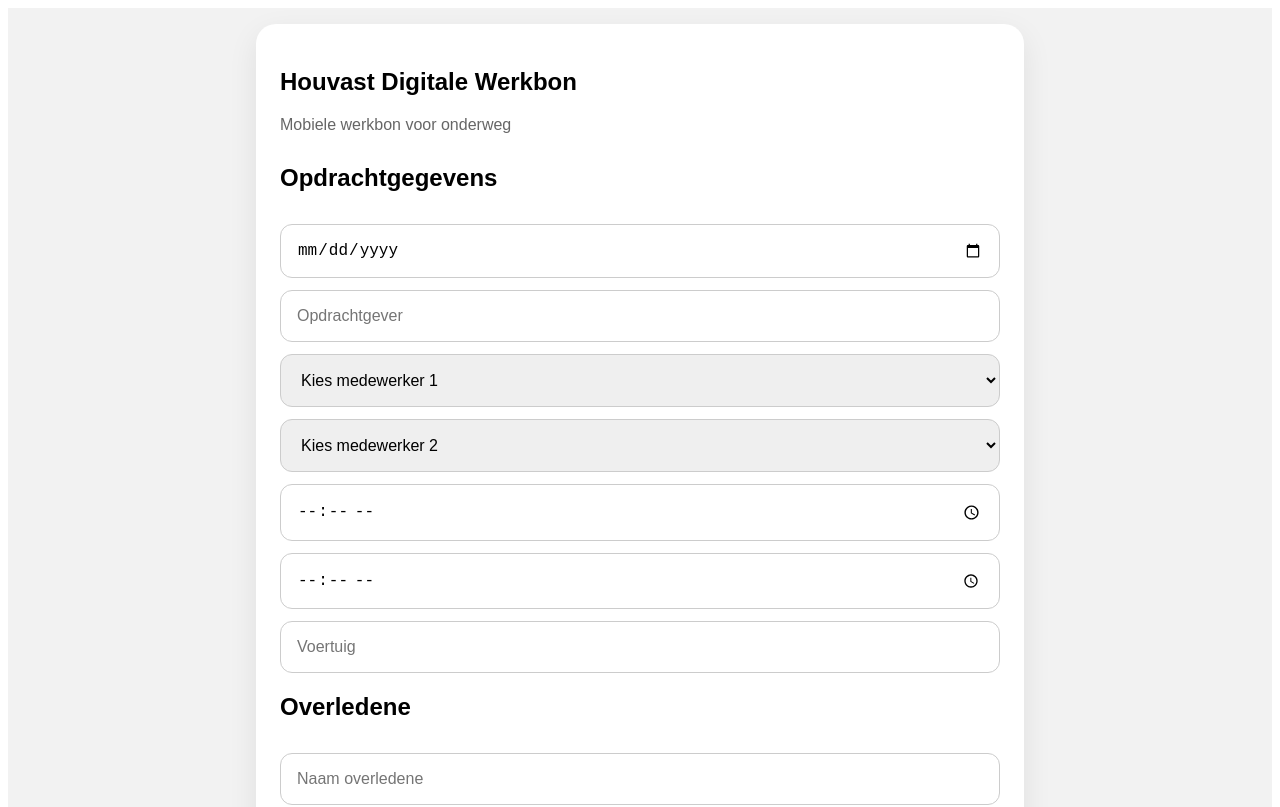
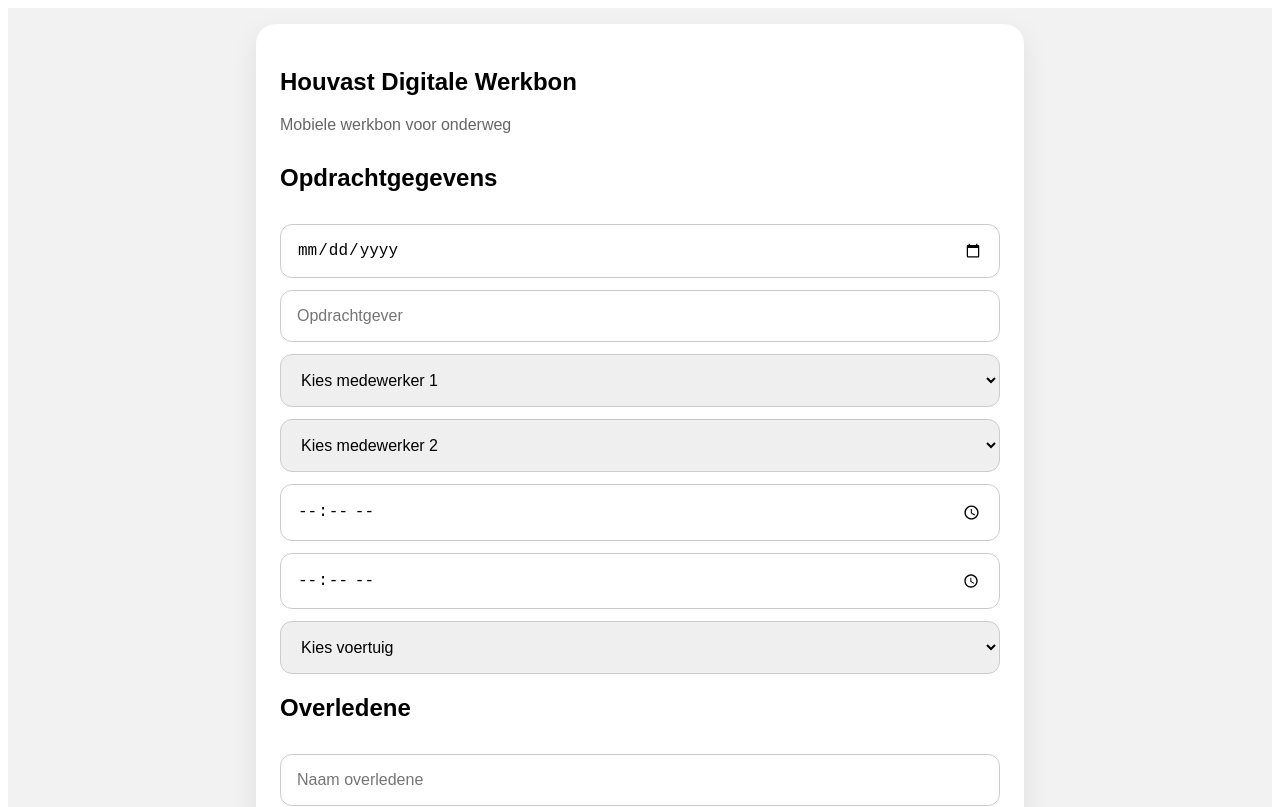
Before and after one commit to werkbon-alt/houvast-werkbon-v2, a React (Vite) app: page / in a window 1280 px wide. Shown: the top 807 px of the page. Built offline with nearby package versions, Linux system fonts and the light colour scheme.

Commit message:
Replace vehicle input with a select dropdown

```diff
--- a/src/App.jsx
+++ b/src/App.jsx
@@ -178,7 +178,17 @@ pdf.save(pdfBestandsnaam);
 </select>
           <input name="starttijd" type="time" style={inputStyle} />
           <input name="eindtijd" type="time" style={inputStyle} />
-          <input name="voertuig" placeholder="Voertuig" style={inputStyle} />
+          <select
+  name="voertuig"
+  style={inputStyle}
+  defaultValue=""
+>
+  <option value="">Kies voertuig</option>
+  <option value="Ford">Ford</option>
+  <option value="Mercedes">Mercedes</option>
+  <option value="Renault">Renault</option>
+  <option value="Eigen vervoer">Eigen vervoer</option>
+</select>
 
           <h2>Overledene</h2>
 
```
